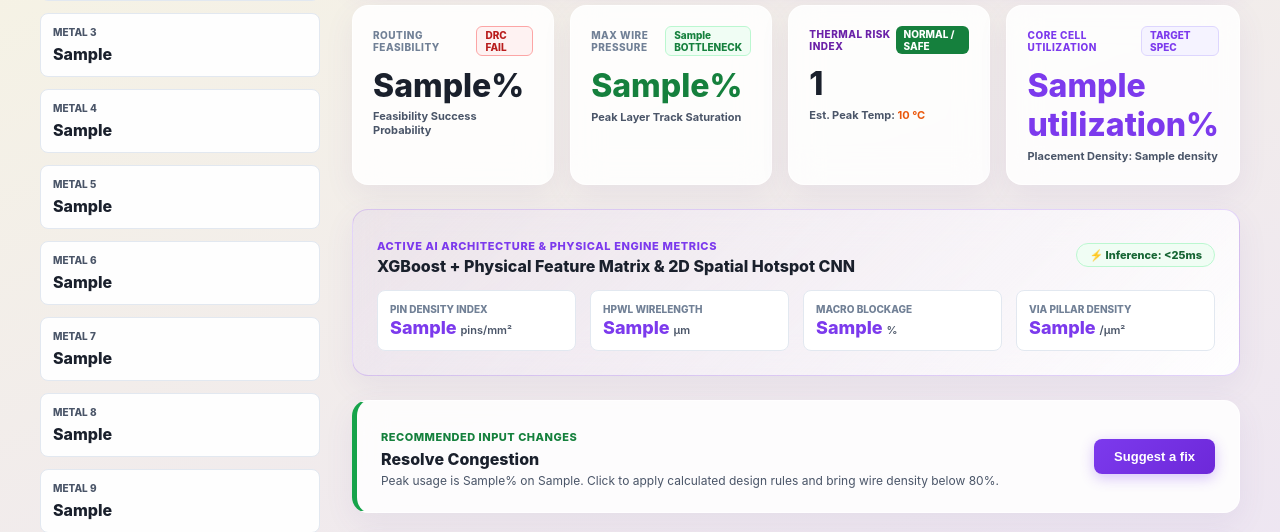
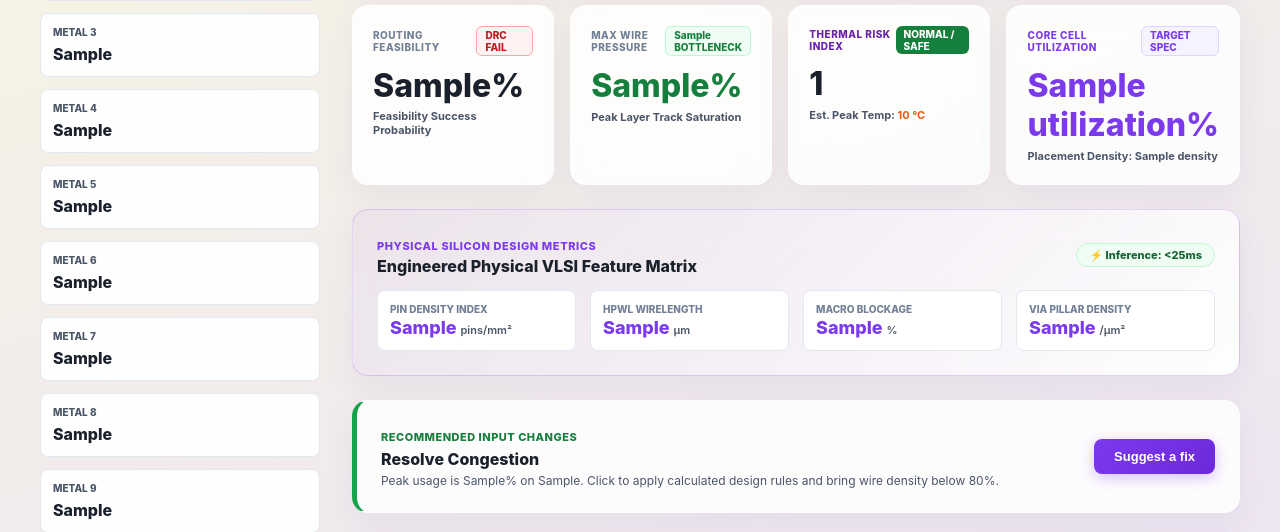
Before and after one commit to AzaanGIT/rv32i-congestion-predictor, a Flask app: template congestion_app/templates/results.html in a window 1280 px wide. Shown: the part 802-1334 px from the top of the page. Run offline with Flask 3, Linux system fonts and the light colour scheme; the template is opened without the code that fills it: most values are stand-ins (such as "Sample title", 1, 10 or a date in 2020).

Commit message:
Remove XGBoost + Physical Feature Matrix & 2D Spatial Hotspot CNN text from UI

```diff
--- a/congestion_app/templates/results.html
+++ b/congestion_app/templates/results.html
@@ -295,8 +295,9 @@
       <div class="card" style="background: linear-gradient(135deg, rgba(124, 58, 237, 0.05) 0%, rgba(255, 255, 255, 0.95) 100%); border: 1px solid rgba(124, 58, 237, 0.2); margin-bottom: 24px;">
         <div style="display: flex; justify-content: space-between; align-items: center; margin-bottom: 12px;">
           <div>
-            <span style="color: #7c3aed; font-size: 11px; font-weight: 800; text-transform: uppercase; letter-spacing: 0.6px;">ACTIVE AI ARCHITECTURE &amp; PHYSICAL ENGINE METRICS</span>
-            <h3 style="margin: 2px 0 0 0; font-size: 16px; font-weight: 800; color: #1a202c;">XGBoost + Physical Feature Matrix &amp; 2D Spatial Hotspot CNN</h3>
+            <span style="color: #7c3aed; font-size: 11px; font-weight: 800; text-transform: uppercase; letter-spacing: 0.6px;">PHYSICAL SILICON DESIGN METRICS</span>
+            <h3 style="margin: 2px 0 0 0; font-size: 16px; font-weight: 800; color: #1a202c;">Engineered Physical VLSI Feature Matrix</h3>
+
           </div>
           <span style="background: #f0fdf4; border: 1px solid #bbf7d0; color: #166534; font-size: 11px; font-weight: 800; padding: 4px 12px; border-radius: 20px;">
             ⚡ Inference: &lt;25ms
```
